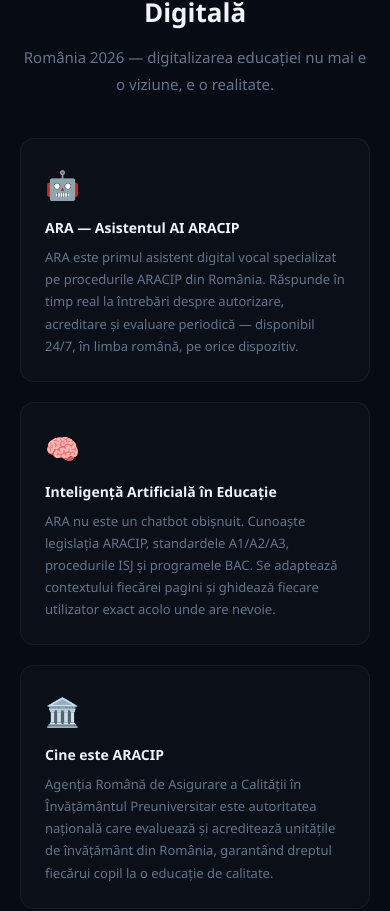
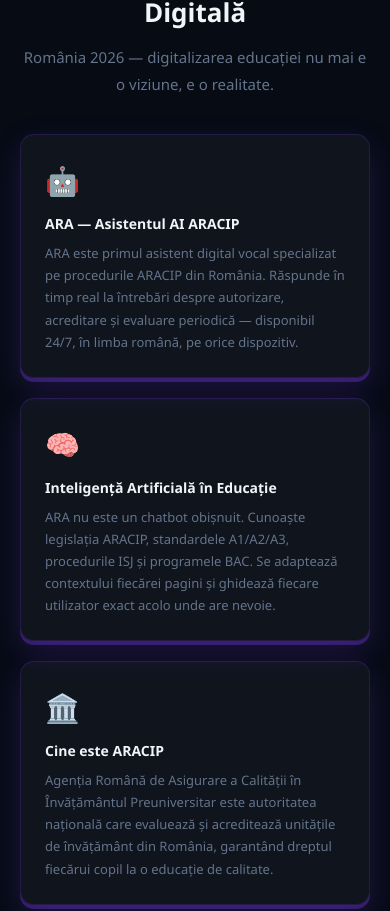
Before and after one commit to catalinradu2026-gif/leadflow-ai, a Next.js app: page /aracip in a window 390 px wide. Shown: the part 2193-3104 px from the top of the page. Built offline with nearby package versions, Linux system fonts and the light colour scheme.

Commit message:
Fix: 3D effect on Despre noi cards on mobile

```diff
--- a/app/aracip/page.tsx
+++ b/app/aracip/page.tsx
@@ -547,10 +547,15 @@
               },
             ].map(item => (
               <div key={item.titlu} style={{
-                background: 'rgba(255,255,255,0.02)',
-                border: '1px solid rgba(255,255,255,0.06)',
+                background: 'rgba(255,255,255,0.04)',
+                border: '1px solid rgba(124,58,237,0.2)',
                 borderRadius: '14px',
                 padding: '24px',
+                transform: isMobile ? 'translateY(-4px)' : undefined,
+                boxShadow: isMobile
+                  ? '0 12px 32px rgba(124,58,237,0.2), 0 4px 0 rgba(124,58,237,0.35)'
+                  : '0 4px 20px rgba(0,0,0,0.2)',
+                transition: 'all 0.25s ease',
               }}>
                 <div style={{ fontSize: '28px', marginBottom: '12px' }}>{item.icon}</div>
                 <div style={{ fontSize: '14px', fontWeight: 700, color: '#f1f5f9', marginBottom: '8px' }}>{item.titlu}</div>
```
